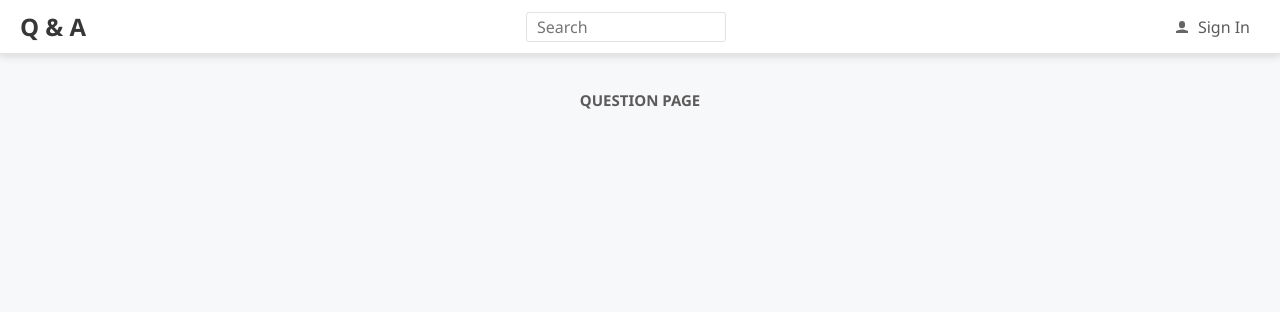
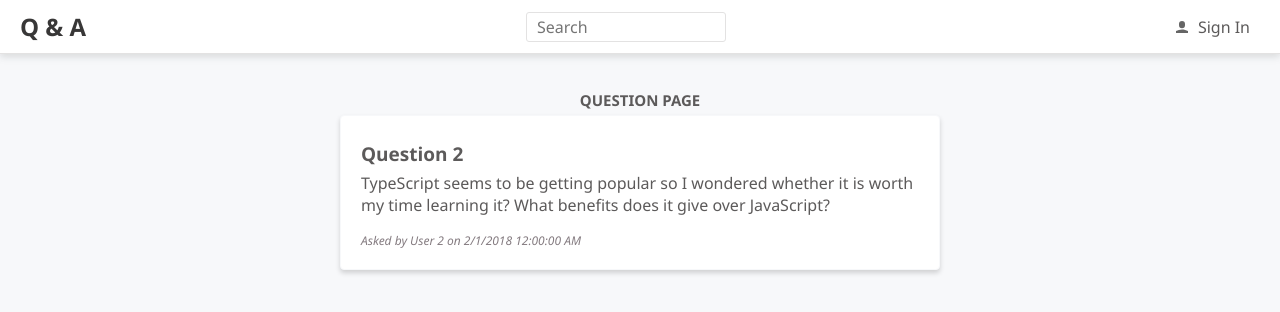
Before and after one commit to jgarmos/QandA, a React (Create React App) app in the folder frontend/: page /questions/2 in a window 1280 px wide. Shown: the top 312 px of the page. Built offline with nearby package versions, Linux system fonts and the light colour scheme.

Commit message:
added questions in questionPage

```diff
--- a/frontend/src/QuestionPage.tsx
+++ b/frontend/src/QuestionPage.tsx
@@ -1,17 +1,70 @@
-import React from 'react';
+/** @jsxImportSource @emotion/react */
+import { css } from '@emotion/react';
+import { gray3, gray6 } from './Styles';
+
+import React, { useState, Fragment } from 'react';
 import { Page } from './Page';
 import { useParams } from 'react-router-dom';
+import { QuestionData, getQuestion } from './QuestionsData';
 
 export const QuestionPage = () => {
-  //   const [question, setQuestion] = React.useState<QuestionData | null>(null);
+  const [question, setQuestion] = useState<QuestionData | null>(null);
   const { questionId } = useParams();
 
   React.useEffect(() => {
-    const doGetQuestion = async (questionId: number) => {};
+    const doGetQuestion = async (questionId: number) => {
+      const foundQuestion = await getQuestion(questionId);
+      setQuestion(foundQuestion);
+    };
     if (questionId) {
       doGetQuestion(Number(questionId));
     }
   }, [questionId]);
 
-  return <Page title="Question Page">{null}</Page>;
+  return (
+    <Page title="Question Page">
+      <div
+        css={css`
+          background-color: white;
+          padding: 15px 20px 20px 20px;
+          border-radius: 4px;
+          border: 1px solid ${gray6};
+          box-shadow: 0 3px 5px 0 rgba(0, 0, 0, 0.16);
+        `}
+      >
+        <div
+          css={css`
+            font-size: 19px;
+            font-weight: bold;
+            margin: 10px 0px 5px;
+          `}
+        >
+          {question === null ? '' : question.title}
+        </div>
+        {question !== null && (
+          <Fragment>
+            <p
+              css={css`
+                margin-top: 0px;
+                background-color: white;
+              `}
+            >
+              {question.content}
+            </p>
+            <div
+              css={css`
+                font-size: 12px;
+                font-style: italic;
+                color: ${gray3};
+              `}
+            >
+              {`Asked by ${question.userName} on
+                ${question.created.toLocaleDateString()}
+                ${question.created.toLocaleTimeString()}`}
+            </div>
+          </Fragment>
+        )}
+      </div>
+    </Page>
+  );
 };
--- a/frontend/src/QuestionsData.ts
+++ b/frontend/src/QuestionsData.ts
@@ -58,3 +58,12 @@
 export const getAnsweredQuestions = (): QuestionData[] => {
     return questions.filter(q => q.answers.length > 0);
 }
+
+export const getQuestion = async (
+    questionId: number
+): Promise<QuestionData | null> => {
+    await wait(500);
+    const results
+        = questions.filter(q => q.questionId === questionId);
+    return results.length === 0 ? null : results[0];
+};
```
